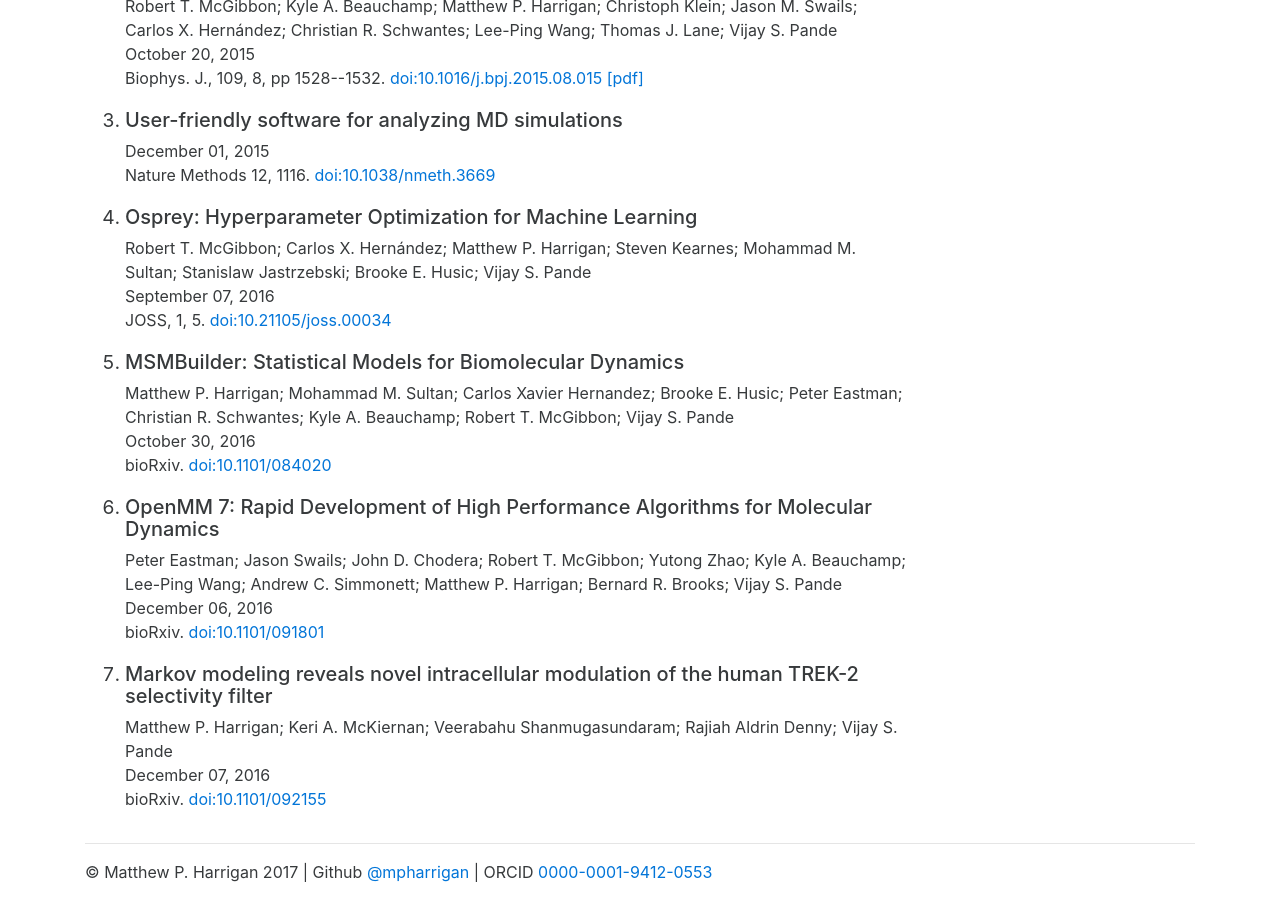
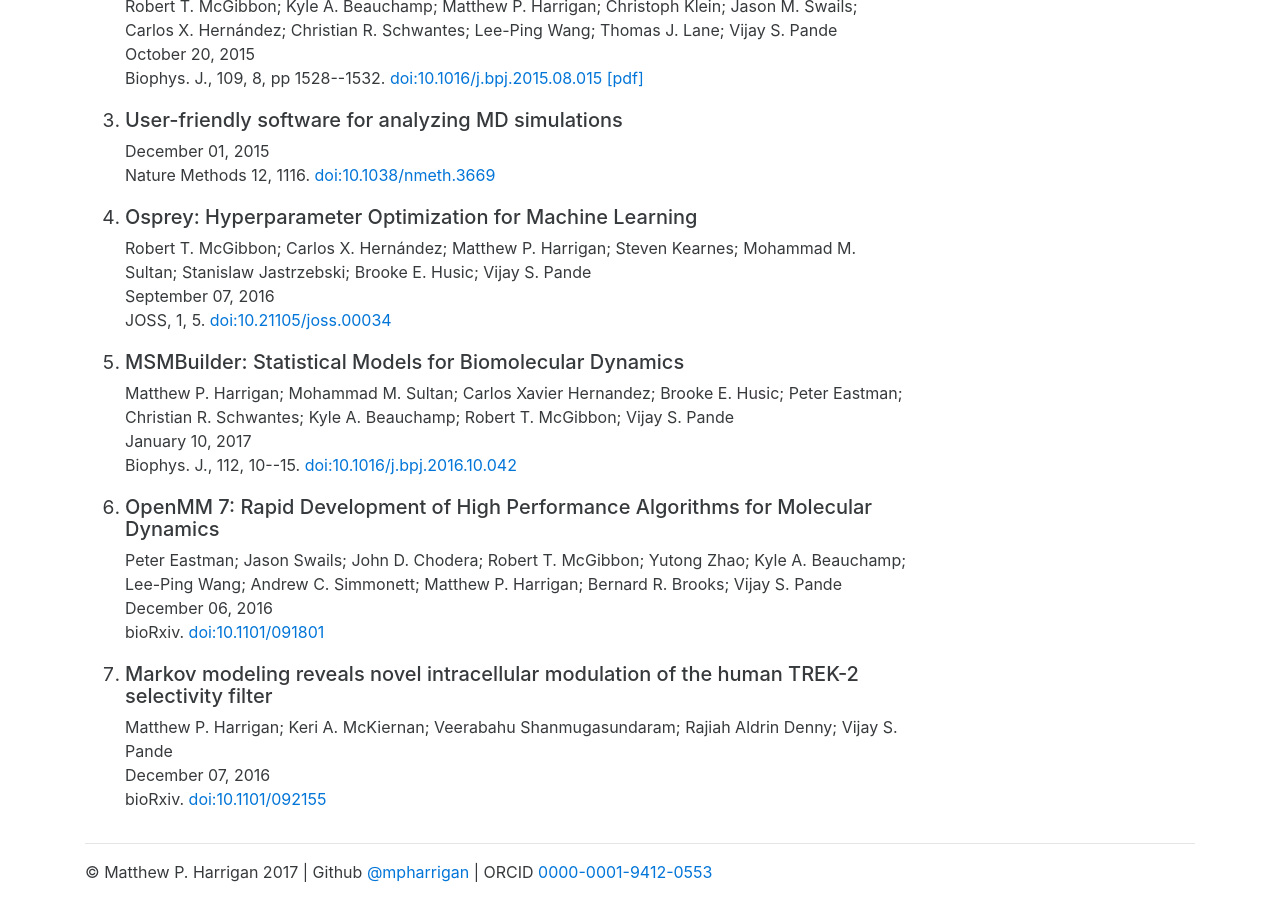
Before and after one commit to mpharrigan/mpharrigan.github.io, a Jekyll site: the page built from research/index.html, in a window 1280 px wide and 900 px high, scrolled down 1000 px. Built offline with Jekyll 4.4.1, drawn with Linux system fonts in a browser that asks for light colours.

Commit message:
Update publications.yaml

```diff
--- a/_data/publications.yaml
+++ b/_data/publications.yaml
@@ -55,9 +55,13 @@
     - Kyle A. Beauchamp
     - Robert T. McGibbon
     - Vijay S. Pande
-  journal: "bioRxiv"
-  doi: 10.1101/084020
-  date: 2016-10-30
+  preprint:
+    servie: "bioRxiv"
+    link: "http://dx.doi.org/10.1101/084020"
+    date: 2016-10-30
+  journal: "Biophys. J., 112, 10--15"
+  doi: "10.1016/j.bpj.2016.10.042"
+  date: 2017-01-10
 
 - title: "OpenMM 7: Rapid Development of High Performance Algorithms for Molecular Dynamics"
   authors:
```
